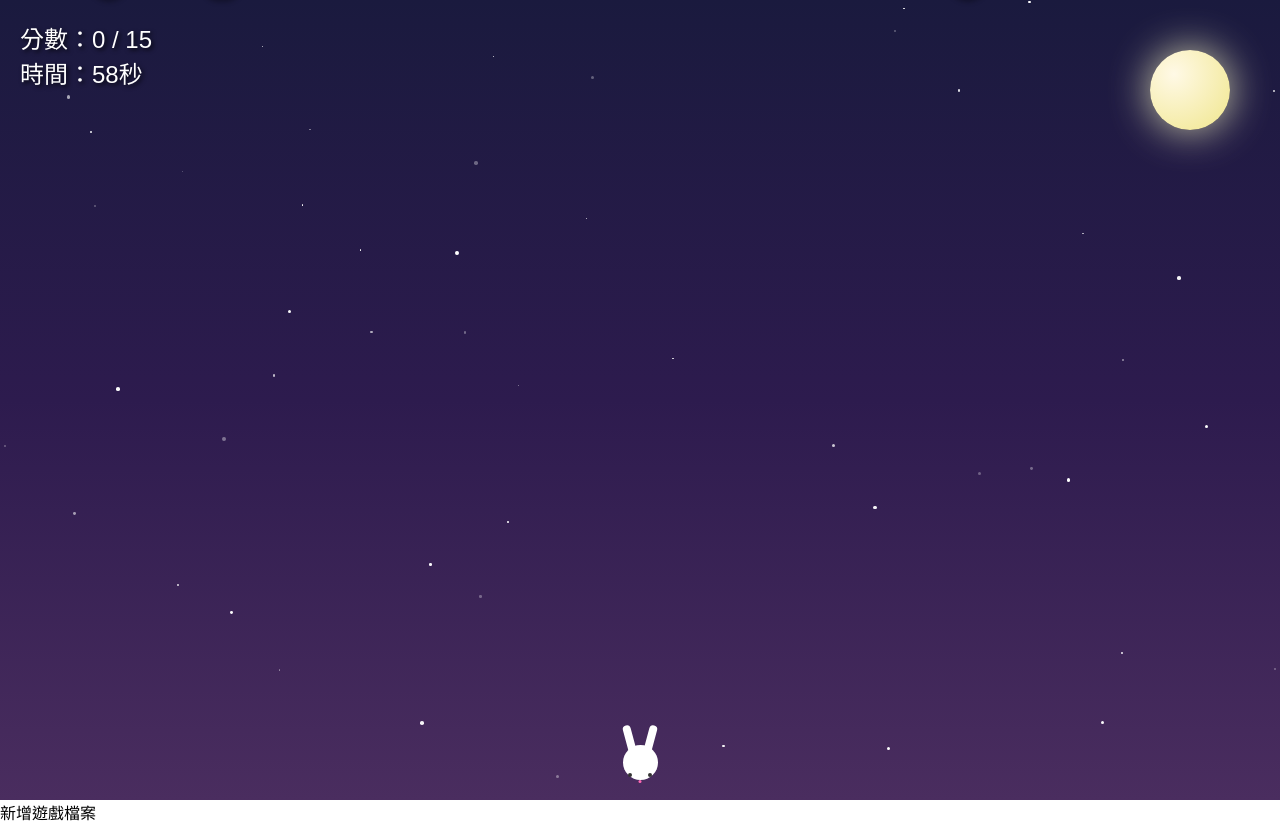
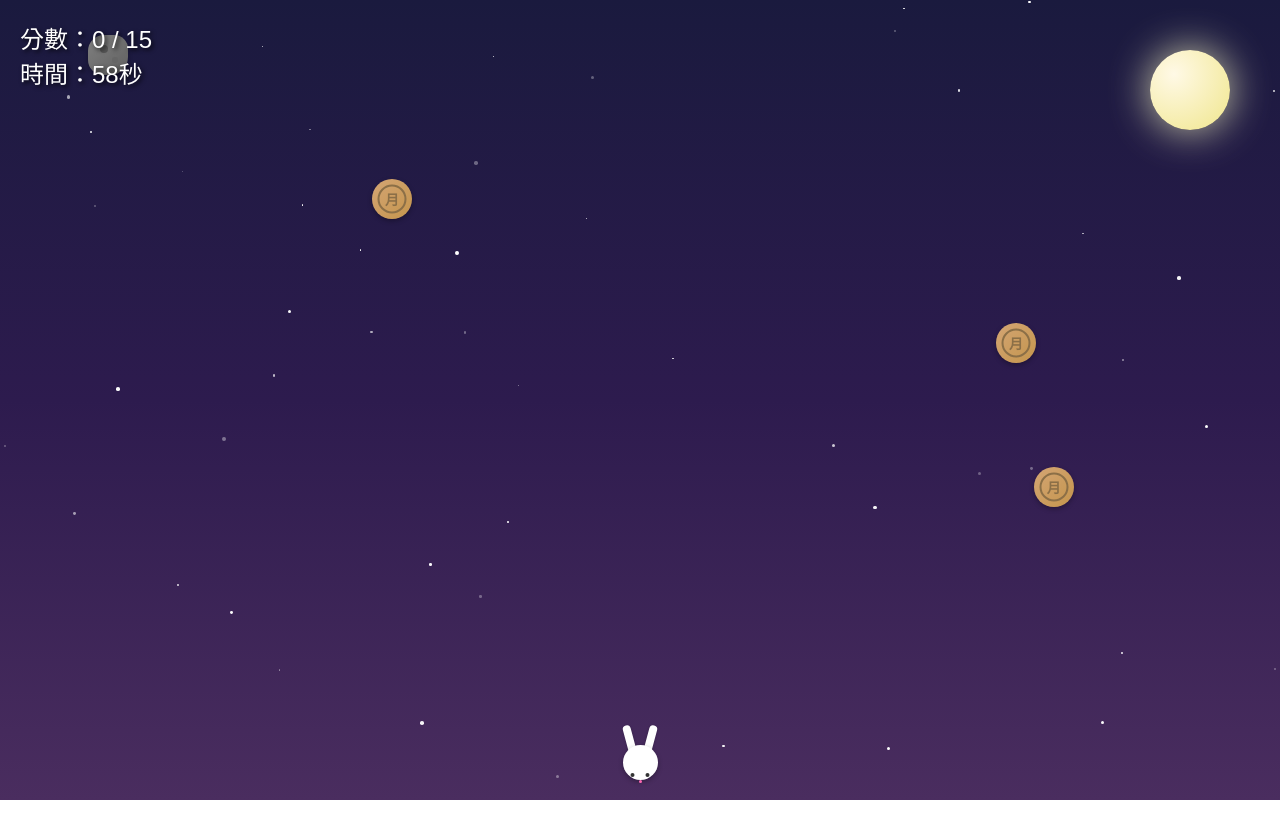
Before and after one commit to elsiework01/moon-rabbit-game, a plain HTML site: page index.html in a window 1280 px wide. Both pictures are taken after a click on the button "開始遊戲". After the commit the page ends 800 px from the top, so only its background shows below. Drawn offline with Linux system fonts and the light colour scheme.

Commit message:
Update index.html

```diff
--- a/index.html
+++ b/index.html
@@ -84,6 +84,7 @@
             position: absolute;
             bottom: 0;
             left: 7.5px;
+            box-shadow: 0 2px 5px rgba(0,0,0,0.3);
         }
 
         .rabbit-ear {
@@ -93,6 +94,7 @@
             border-radius: 10px 10px 0 0;
             position: absolute;
             top: -5px;
+            box-shadow: 0 1px 3px rgba(0,0,0,0.2);
         }
 
         .rabbit-ear.left {
@@ -110,6 +112,7 @@
             bottom: 12px;
             left: 50%;
             transform: translateX(-50%);
+            width: 100%;
         }
 
         .rabbit-eye {
@@ -299,14 +302,6 @@
             padding: 0 20px;
             line-height: 1.8;
         }
-
-        .title-icon {
-            display: inline-block;
-            width: 40px;
-            height: 40px;
-            vertical-align: middle;
-            margin: 0 5px;
-        }
     </style>
 </head>
 <body>
@@ -353,7 +348,8 @@
         let gameRunning = false;
         let timerInterval;
         let spawnInterval;
-        let rabbit;
+        let animationId;
+        let rabbit = null;
         let rabbitX;
         let touchStartX = 0;
         let fallingItems = [];
@@ -361,6 +357,7 @@
         // 創建星星背景
         function createStars() {
             const starsContainer = document.getElementById('stars');
+            starsContainer.innerHTML = '';
             for (let i = 0; i < 50; i++) {
                 const star = document.createElement('div');
                 star.className = 'star';
@@ -378,17 +375,35 @@
             const rabbitDiv = document.createElement('div');
             rabbitDiv.className = 'rabbit';
 
-            rabbitDiv.innerHTML = `
-                <div class="rabbit-ear left"></div>
-                <div class="rabbit-ear right"></div>
-                <div class="rabbit-body">
-                    <div class="rabbit-face">
-                        <div class="rabbit-eye left"></div>
-                        <div class="rabbit-eye right"></div>
-                        <div class="rabbit-nose"></div>
-                    </div>
-                </div>
-            `;
+            const earLeft = document.createElement('div');
+            earLeft.className = 'rabbit-ear left';
+
+            const earRight = document.createElement('div');
+            earRight.className = 'rabbit-ear right';
+
+            const body = document.createElement('div');
+            body.className = 'rabbit-body';
+
+            const face = document.createElement('div');
+            face.className = 'rabbit-face';
+
+            const eyeLeft = document.createElement('div');
+            eyeLeft.className = 'rabbit-eye left';
+
+            const eyeRight = document.createElement('div');
+            eyeRight.className = 'rabbit-eye right';
+
+            const nose = document.createElement('div');
+            nose.className = 'rabbit-nose';
+
+            face.appendChild(eyeLeft);
+            face.appendChild(eyeRight);
+            face.appendChild(nose);
+            body.appendChild(face);
+
+            rabbitDiv.appendChild(earLeft);
+            rabbitDiv.appendChild(earRight);
+            rabbitDiv.appendChild(body);
 
             return rabbitDiv;
         }
@@ -402,22 +417,32 @@
             gameOverEl.style.display = 'none';
 
             // 清除所有掉落物
-            fallingItems.forEach(item => item.element.remove());
+            fallingItems.forEach(item => {
+                if (item.element && item.element.parentNode) {
+                    item.element.remove();
+                }
+            });
             fallingItems = [];
 
-            // 創建或重置兔子
-            if (!rabbit) {
-                rabbit = createRabbit();
-                canvas.appendChild(rabbit);
+            // 移除舊兔子
+            if (rabbit && rabbit.parentNode) {
+                rabbit.remove();
             }
+
+            // 創建新兔子
+            rabbit = createRabbit();
+            canvas.appendChild(rabbit);
 
             rabbitX = window.innerWidth / 2 - 25;
             rabbit.style.left = rabbitX + 'px';
             rabbit.style.bottom = '20px';
+
+            console.log('兔子已創建，位置：', rabbitX);
         }
 
         // 開始遊戲
         function startGame() {
+            console.log('遊戲開始');
             startScreen.style.display = 'none';
             gameRunning = true;
             initGame();
@@ -433,51 +458,63 @@
             }, 1000);
 
             // 生成掉落物
-            spawnInterval = setInterval(spawnItem, 800);
+            spawnInterval = setInterval(() => {
+                spawnItem();
+            }, 800);
+
+            // 立即生成第一個物品
+            spawnItem();
+
+            // 開始遊戲循環
+            gameLoop();
         }
 
         // 生成掉落物
         function spawnItem() {
             if (!gameRunning) return;
 
-            const item = document.createElement('div');
-            item.className = 'falling-item';
+            const itemWrapper = document.createElement('div');
+            itemWrapper.className = 'falling-item';
 
-            const isMooncake = Math.random() > 0.3; // 70% 月餅，30% 石頭
+            const isMooncake = Math.random() > 0.3;
 
-            if (isMooncake) {
-                const mooncake = document.createElement('div');
-                mooncake.className = 'mooncake';
-                item.appendChild(mooncake);
-                item.dataset.type = 'mooncake';
-            } else {
-                const rock = document.createElement('div');
-                rock.className = 'rock';
-                item.appendChild(rock);
-                item.dataset.type = 'rock';
-            }
+            const itemDiv = document.createElement('div');
+            itemDiv.className = isMooncake ? 'mooncake' : 'rock';
+            itemWrapper.appendChild(itemDiv);
+            itemWrapper.dataset.type = isMooncake ? 'mooncake' : 'rock';
 
             const x = Math.random() * (window.innerWidth - 40);
-            item.style.left = x + 'px';
-            item.style.top = '-40px';
+            itemWrapper.style.left = x + 'px';
+            itemWrapper.style.top = '-40px';
 
-            canvas.appendChild(item);
+            canvas.appendChild(itemWrapper);
 
             const itemObj = {
-                element: item,
+                element: itemWrapper,
                 x: x,
                 y: -40,
-                type: item.dataset.type
+                type: isMooncake ? 'mooncake' : 'rock'
             };
 
             fallingItems.push(itemObj);
+            console.log('生成物品：', itemObj.type, '位置：', x);
         }
 
         // 遊戲循環
         function gameLoop() {
-            if (!gameRunning) return;
+            if (!gameRunning) {
+                if (animationId) {
+                    cancelAnimationFrame(animationId);
+                }
+                return;
+            }
 
             fallingItems.forEach((item, index) => {
+                if (!item.element || !item.element.parentNode) {
+                    fallingItems.splice(index, 1);
+                    return;
+                }
+
                 item.y += 3;
                 item.element.style.top = item.y + 'px';
 
@@ -501,7 +538,6 @@
                     rabbitRect.top < itemRect.bottom &&
                     rabbitRect.bottom > itemRect.top) {
 
-                    // 碰撞發生
                     if (item.type === 'mooncake') {
                         score++;
                         playSound('success');
@@ -514,23 +550,21 @@
                     item.element.remove();
                     fallingItems.splice(index, 1);
 
-                    // 檢查勝利條件
                     if (score >= 15) {
                         endGame(true);
                     }
                 }
 
-                // 移除超出畫面的物品
                 if (item.y > window.innerHeight) {
                     item.element.remove();
                     fallingItems.splice(index, 1);
                 }
             });
 
-            requestAnimationFrame(gameLoop);
+            animationId = requestAnimationFrame(gameLoop);
         }
 
-        // 簡單音效（使用 Web Audio API）
+        // 音效
         function playSound(type) {
             try {
                 const audioContext = new (window.AudioContext || window.webkitAudioContext)();
@@ -554,7 +588,7 @@
                     oscillator.stop(audioContext.currentTime + 0.3);
                 }
             } catch (e) {
-                // 音效失敗時靜默處理
+                console.log('音效播放失敗');
             }
         }
 
@@ -563,6 +597,9 @@
             gameRunning = false;
             clearInterval(timerInterval);
             clearInterval(spawnInterval);
+            if (animationId) {
+                cancelAnimationFrame(animationId);
+            }
 
             if (won) {
                 resultTitle.textContent = '🎉 太棒啦！';
@@ -590,15 +627,16 @@
 
             rabbitX += deltaX;
 
-            // 邊界限制
             if (rabbitX < 0) rabbitX = 0;
             if (rabbitX > window.innerWidth - 50) rabbitX = window.innerWidth - 50;
 
-            rabbit.style.left = rabbitX + 'px';
+            if (rabbit) {
+                rabbit.style.left = rabbitX + 'px';
+            }
             touchStartX = touchX;
         });
 
-        // 電腦滑鼠控制（測試用）
+        // 電腦滑鼠控制
         let mouseDown = false;
         canvas.addEventListener('mousedown', (e) => {
             if (!gameRunning) return;
@@ -615,7 +653,9 @@
             if (rabbitX < 0) rabbitX = 0;
             if (rabbitX > window.innerWidth - 50) rabbitX = window.innerWidth - 50;
 
-            rabbit.style.left = rabbitX + 'px';
+            if (rabbit) {
+                rabbit.style.left = rabbitX + 'px';
+            }
             touchStartX = e.clientX;
         });
 
@@ -632,8 +672,6 @@
 
         // 初始化
         createStars();
-        gameLoop();
     </script>
 </body>
 </html>
-新增遊戲檔案
```
